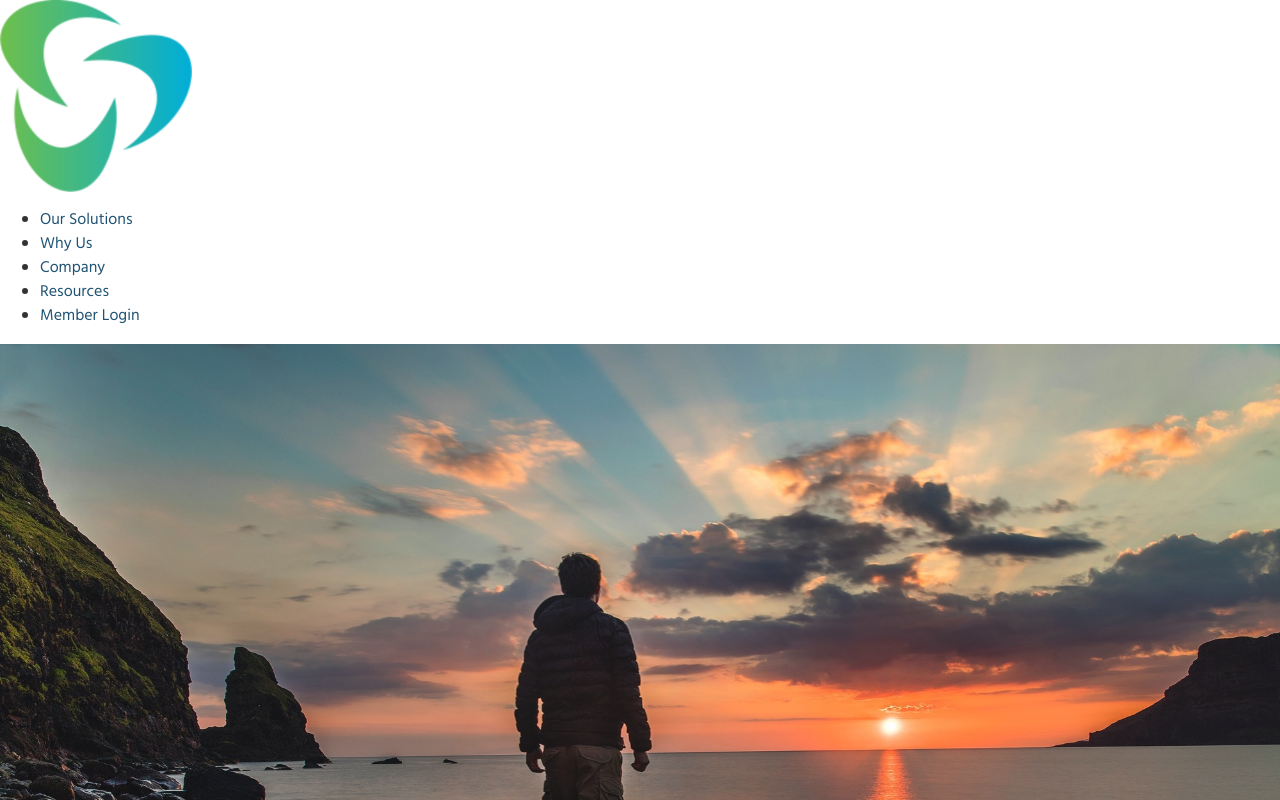
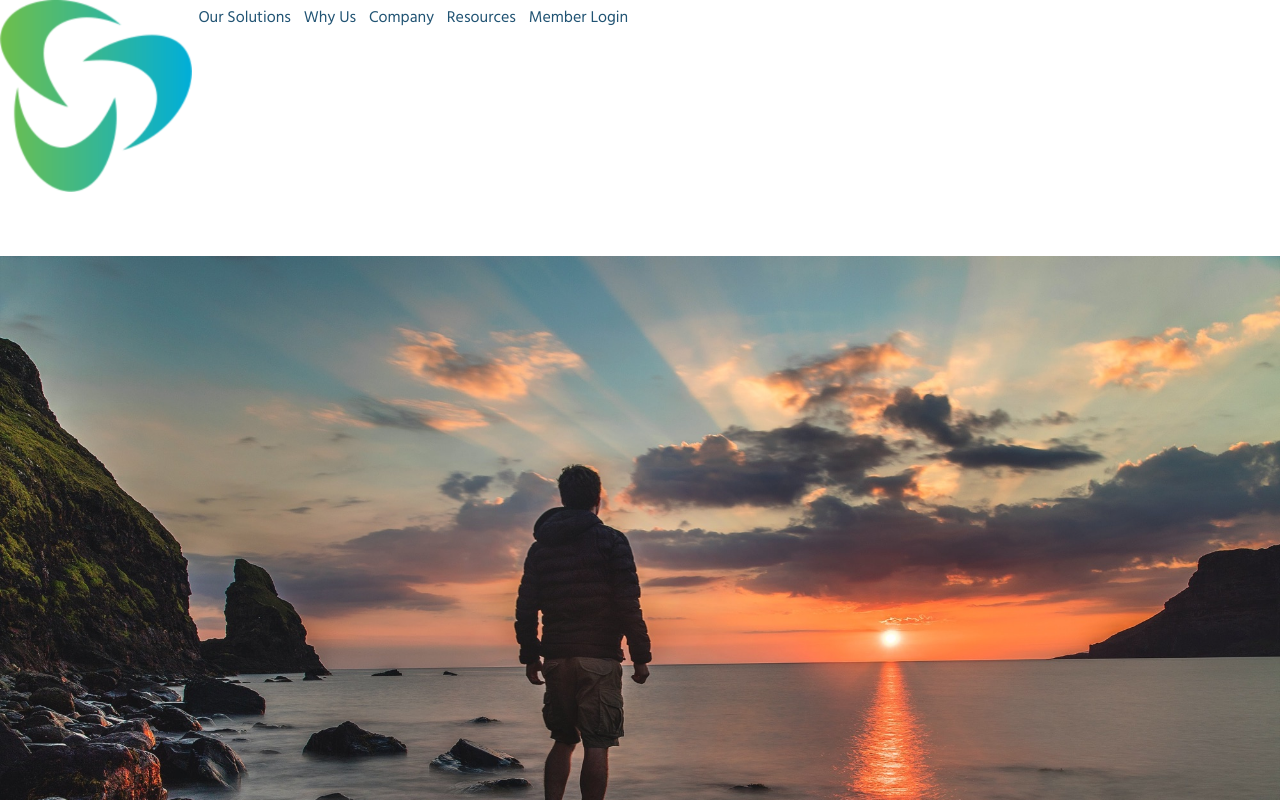
Before and after one commit to is-120-winter-2023/css-fonts-and-a-button-evanneff1, a website: page index.html in a window 1280 px wide. Shown: the top 800 px of the page. Drawn offline with Linux system fonts and the light colour scheme.

Commit message:
adding whitespace and fixing nav

```diff
--- a/index.html
+++ b/index.html
@@ -34,14 +34,14 @@
 
   <header class="header">
     <nav>
-      <img src="images/android-chrome-192x192.png" alt="Own My Health Logo" width="192" height="192">
-      <ul>
-        <li><a href="about/">Our Solutions</a></li>
-        <li><a href="">Why Us</a></li>
-        <li><a href="contact/">Company</a></li>
-        <li><a href="">Resources</a></li>
-        <li><a href="">Member Login</a></li>
-      </ul>
+      <div class="nav">
+        <img src="images/android-chrome-192x192.png" alt="Own My Health Logo" width="192" height="192">
+        <div class="navbox"><a href="about/">Our Solutions</a></div>
+        <div class="navbox"><a href="">Why Us</a></div>
+        <div class="navbox"><a href="contact/">Company</a></div>
+        <div class="navbox"><a href="">Resources</a></div>
+        <div class="navbox"><a href="">Member Login</a></div>
+      </div>
     </nav>
   </header>
 
--- a/styles/main.css
+++ b/styles/main.css
@@ -143,3 +143,23 @@ body {
   font-family: "Hind", "Raleway", "sans-serif";
   color: var(--color-font);
 }
+
+.nav {
+  display: flex;
+  margin-bottom: 5vw;
+}
+.navbox {
+  margin: 0.5vw;
+}
+
+main h1 {
+  margin-top: 5vw;
+}
+
+main h2 {
+  margin-top: 5vw;
+}
+
+footer {
+  margin-top: 5vw;
+}
```
